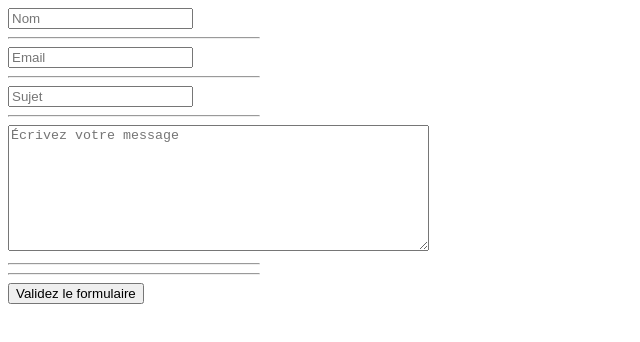
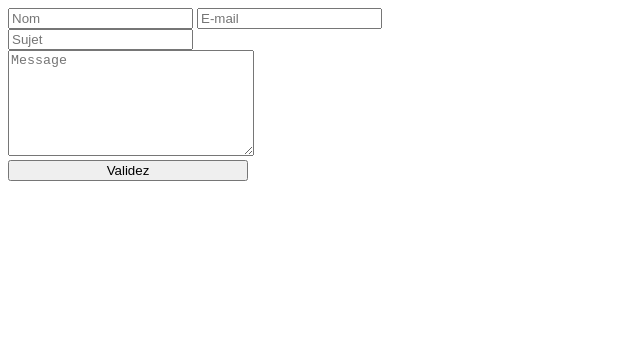
Before and after one commit to AnthonyBouillon/angularjs_bonus, a plain HTML site: page exercice3/index.html in a window 1280 px wide. Shown: the whole page, without its empty margins (0-640 px from the left). Drawn offline with nearby package versions, Linux system fonts and the light colour scheme.

Commit message:
Formulaire message d'erreur + route

```diff
--- a/exercice3/index.html
+++ b/exercice3/index.html
@@ -2,42 +2,27 @@
 <html>
   <head>
     <meta charset="utf-8">
-    <script src="https://ajax.googleapis.com/ajax/libs/angularjs/1.5.6/angular.min.js"></script>
-    <title>Exercice 3</title>
+    <link rel="stylesheet" href="style.css">
+    <title>Les routes</title>
   </head>
   <body ng-app>
-    <form name="myForm">
-      <!-- input Nom + deux div pour message error et correct -->                                                                  <!-- .{0,} = 1 caractère et plus -->
-      <input type="text" name="name" placeholder="Nom" ng-model="name" pattern="[A-Za-z].{0,}" required/>
-      <!-- Erreur par rapport au regex (pattern) -->
-      <div ng-show="myForm.name.$error.pattern">Seul les lettres sans accents sont autorisés</div>
-      <hr>
-      <!-- input Email + deux div pour message error et correct -->
-      <input type="email" name="email" placeholder="Email" ng-model="email" required/>
-      <div ng-show="myForm.email.$error.email">Votre adresse mail est incorrect</div>
-      <hr>
-      <!-- regex minuscule majuscule accents nombres et 0 à 10 caractères -->
-      <input type="text" name="sujet" placeholder="Sujet" ng-model="object" pattern="[A-Za-z0-9-éèàê'-].{0,9}" required/>
-      <div ng-show="myForm.sujet.$error.pattern">Incorrect votre sujet comporte plus de 10 caractères</div>
-      <hr>
-      <textarea name="text" rows="8" cols="50" placeholder="Écrivez votre message" ng-model="message" pattern="[A-Za-z0-9-éèàê'-].{0,50}" required></textarea>
-      <!-- MyForm = nom de la balise form + sujet = le name de l'input -->
-      <div style="border: 2px solid red; width: 400px;" ng-show="myForm.text.$error.pattern">Vous êtes limité a 50 caractères pour l'exemple.</div>
-      <!-- Bouton envoyez -->
-      <hr>
-      <input ng-model="object" ng-show="showInput"/>
-      <hr>
-      <button ng-click="showInput=true">Validez le formulaire</button>
-    </form>
-    <!-- css -->
-    <style >
-    hr{
-      width: 250px;
-      margin-left: 0;
-    }
-    </style>
-	   <script>
-
-	   </script>
+   <form name="myForm">
+     <!-- Pseudo -->
+      <input type="text" name="name" placeholder="Nom" ng-model="name" ng-pattern="/^[0-9]/" required>
+      <!-- Message erreur name du form + name du model + name du name + $error + le pattern -->
+      <div ng-show="myForm.name.$error.pattern">Je n'accepte que les chiffres, c'est con mais c'est comme ça !</div>
+      <!-- E-mail -->
+      <input type="text" name="email" placeholder="E-mail" ng-model="email" ng-pattern="/^[a-z0-9._%+-]+@[a-z0-9.-]+\.[a-z]{2,4}$/" required><br>
+      <div ng-show="myForm.email.$error.pattern">Quoi tu sais plus écrire ton mail? Ou tu sais pas ce que c'est?</div>
+      <!-- Sujet -->
+      <input type="text" name="subject" placeholder="Sujet" ng-model="subject" ng-pattern="/[A-Z]{10}/" required><br>
+      <div ng-show="myForm.subject.$error.pattern">Met des majuscules et 10 caractères minimum, pourquoi ? Pourquoi pas..</div>
+      <!-- Message -->
+      <textarea type="text" name="message" placeholder="Message" ng-model="message" ng-pattern="/[a-zA-Z]{3000}/"></textarea>
+      <div ng-show="myForm.message.$error.pattern">3000 caractères minimum pour ton message. Bonne chance !</div><br>
+      <!-- Bouton validez -->
+      <button>Validez</button>
+  </form>
+<script src="https://ajax.googleapis.com/ajax/libs/angularjs/1.5.6/angular.js"></script>
   </body>
 </html>
--- /dev/null
+++ b/exercice3/style.css
@@ -0,0 +1,7 @@
+textarea{
+  width: 240px;
+  height: 100px;
+}
+button{
+  width: 240px;
+}
```
Also changed, not shown: exercice1/index.html (+1 -2 lines).
